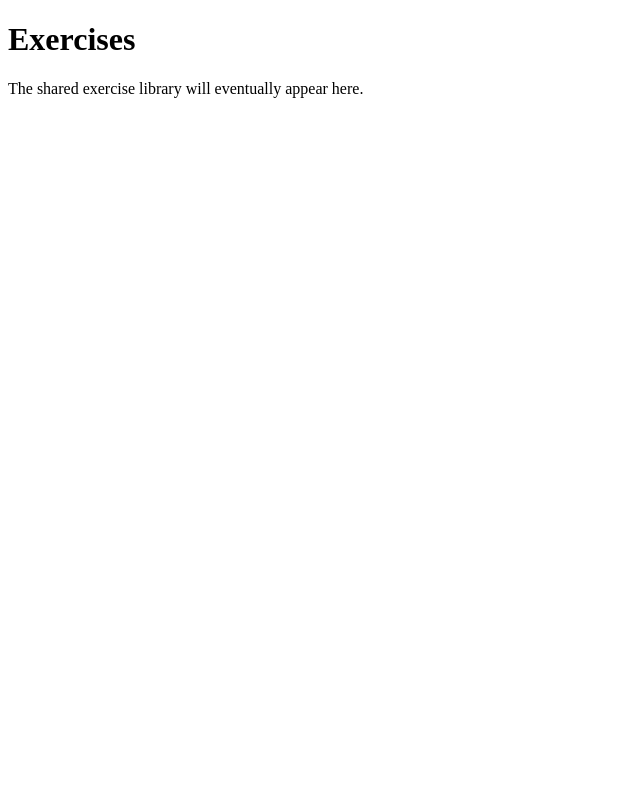
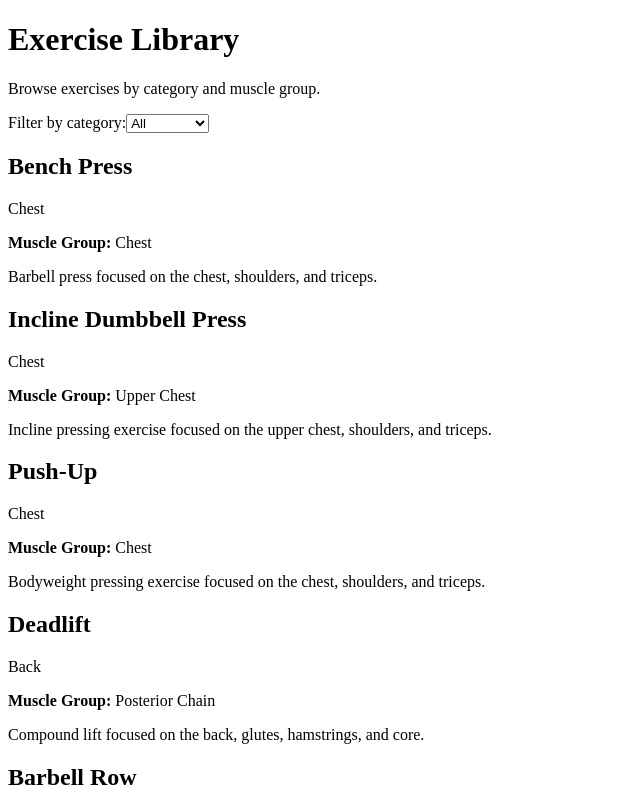
Before and after one commit to careych-bit/fitness-tracker, a Vue app: page /exercises in a window 1280 px wide. Shown: the top 800 px of the page, without its empty margins (0-640 px from the left). Built offline with nearby package versions, Linux system fonts and the light colour scheme.

Commit message:
Add exercise category filtering

```diff
--- a/src/views/ExercisesView.vue
+++ b/src/views/ExercisesView.vue
@@ -1,6 +1,170 @@
+<script setup>
+import { computed, ref } from 'vue'
+
+const selectedCategory = ref('All')
+
+const categories = ['All', 'Chest', 'Back', 'Legs', 'Shoulders', 'Arms', 'Core', 'Cardio']
+
+const exercises = [
+  {
+    id: 1,
+    name: 'Bench Press',
+    category: 'Chest',
+    muscleGroup: 'Chest',
+    description: 'Barbell press focused on the chest, shoulders, and triceps.',
+  },
+  {
+    id: 2,
+    name: 'Incline Dumbbell Press',
+    category: 'Chest',
+    muscleGroup: 'Upper Chest',
+    description: 'Incline pressing exercise focused on the upper chest, shoulders, and triceps.',
+  },
+  {
+    id: 3,
+    name: 'Push-Up',
+    category: 'Chest',
+    muscleGroup: 'Chest',
+    description: 'Bodyweight pressing exercise focused on the chest, shoulders, and triceps.',
+  },
+  {
+    id: 4,
+    name: 'Deadlift',
+    category: 'Back',
+    muscleGroup: 'Posterior Chain',
+    description: 'Compound lift focused on the back, glutes, hamstrings, and core.',
+  },
+  {
+    id: 5,
+    name: 'Barbell Row',
+    category: 'Back',
+    muscleGroup: 'Upper Back',
+    description: 'Compound pulling exercise focused on the upper back and biceps.',
+  },
+  {
+    id: 6,
+    name: 'Lat Pulldown',
+    category: 'Back',
+    muscleGroup: 'Lats',
+    description: 'Cable pulling exercise focused on the latissimus dorsi and biceps.',
+  },
+  {
+    id: 7,
+    name: 'Squat',
+    category: 'Legs',
+    muscleGroup: 'Quadriceps',
+    description: 'Compound lower-body exercise focused on the quads, glutes, and core.',
+  },
+  {
+    id: 8,
+    name: 'Leg Press',
+    category: 'Legs',
+    muscleGroup: 'Quadriceps',
+    description: 'Machine-based lower-body exercise focused on the quadriceps and glutes.',
+  },
+  {
+    id: 9,
+    name: 'Romanian Deadlift',
+    category: 'Legs',
+    muscleGroup: 'Hamstrings',
+    description: 'Hip-hinge exercise focused on the hamstrings, glutes, and lower back.',
+  },
+  {
+    id: 10,
+    name: 'Shoulder Press',
+    category: 'Shoulders',
+    muscleGroup: 'Shoulders',
+    description: 'Overhead pressing movement focused on the shoulders and triceps.',
+  },
+  {
+    id: 11,
+    name: 'Lateral Raise',
+    category: 'Shoulders',
+    muscleGroup: 'Side Delts',
+    description: 'Isolation exercise focused on the lateral portion of the shoulders.',
+  },
+  {
+    id: 12,
+    name: 'Bicep Curl',
+    category: 'Arms',
+    muscleGroup: 'Biceps',
+    description: 'Isolation exercise focused on the biceps.',
+  },
+  {
+    id: 13,
+    name: 'Tricep Pushdown',
+    category: 'Arms',
+    muscleGroup: 'Triceps',
+    description: 'Cable exercise focused on extending the elbow and training the triceps.',
+  },
+  {
+    id: 14,
+    name: 'Plank',
+    category: 'Core',
+    muscleGroup: 'Core',
+    description: 'Static core exercise focused on abdominal and trunk stability.',
+  },
+  {
+    id: 15,
+    name: 'Crunch',
+    category: 'Core',
+    muscleGroup: 'Abdominals',
+    description: 'Bodyweight exercise focused primarily on the abdominal muscles.',
+  },
+  {
+    id: 16,
+    name: 'Running',
+    category: 'Cardio',
+    muscleGroup: 'Cardiovascular',
+    description: 'Cardiovascular exercise that can be tracked by distance, time, or pace.',
+  },
+  {
+    id: 17,
+    name: 'Cycling',
+    category: 'Cardio',
+    muscleGroup: 'Cardiovascular',
+    description: 'Low-impact cardiovascular exercise that can be tracked by distance or duration.',
+  },
+]
+
+const filteredExercises = computed(() => {
+  if (selectedCategory.value === 'All') {
+    return exercises
+  }
+
+  return exercises.filter((exercise) => exercise.category === selectedCategory.value)
+})
+</script>
+
 <template>
-  <main>
-    <h1>Exercises</h1>
-    <p>The shared exercise library will eventually appear here.</p>
+  <main class="exercise-library">
+    <header class="page-header">
+      <h1>Exercise Library</h1>
+      <p>Browse exercises by category and muscle group.</p>
+    </header>
+
+    <section class="exercise-filters">
+      <label for="category">Filter by category:</label>
+
+      <select id="category" v-model="selectedCategory">
+        <option v-for="category in categories" :key="category" :value="category">
+          {{ category }}
+        </option>
+      </select>
+    </section>
+
+    <section class="exercise-grid">
+      <article v-for="exercise in filteredExercises" :key="exercise.id" class="exercise-card">
+        <h2>{{ exercise.name }}</h2>
+        <p class="exercise-category">
+          {{ exercise.category }}
+        </p>
+        <p>
+          <strong>Muscle Group:</strong>
+          {{ exercise.muscleGroup }}
+        </p>
+        <p>{{ exercise.description }}</p>
+      </article>
+    </section>
   </main>
 </template>
```
